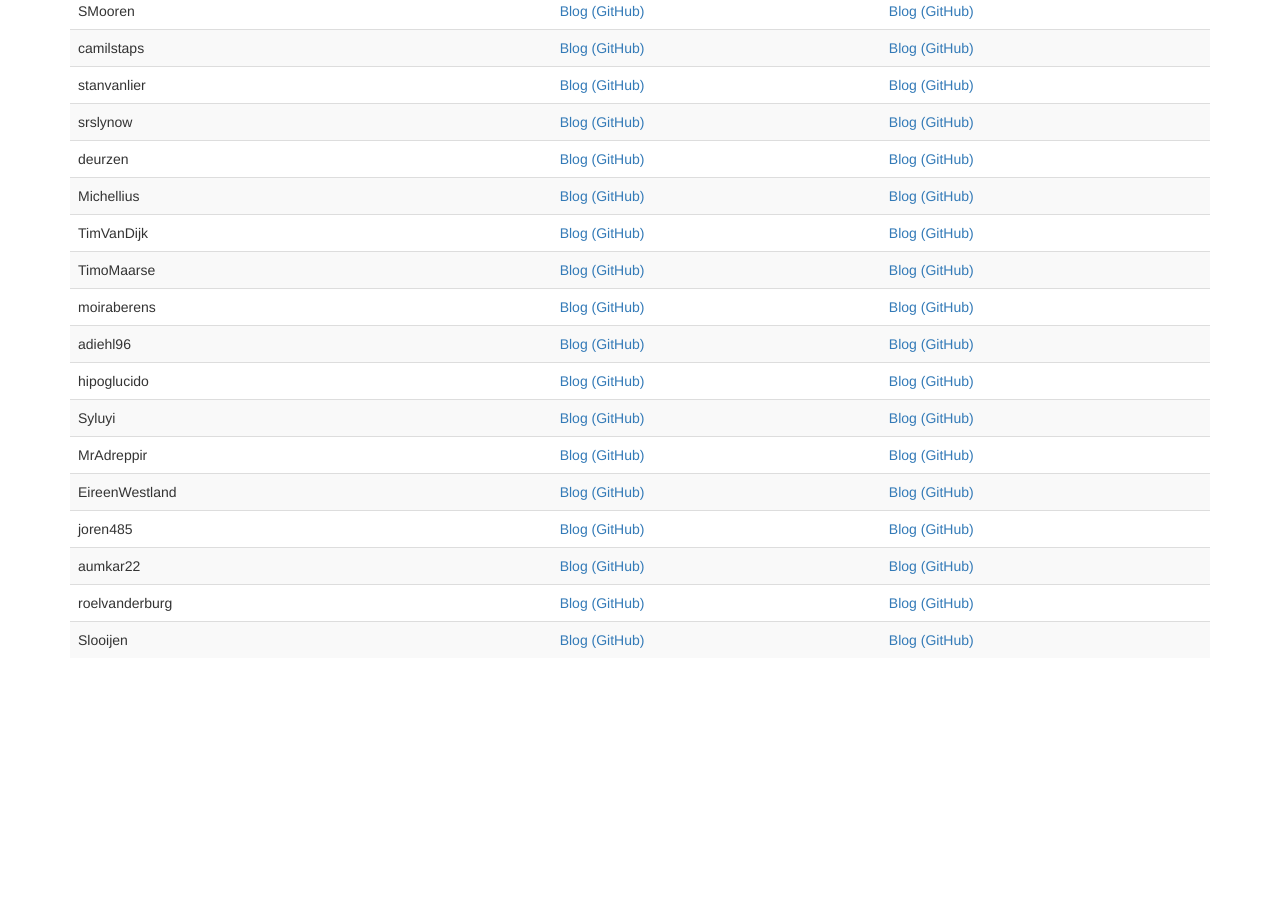
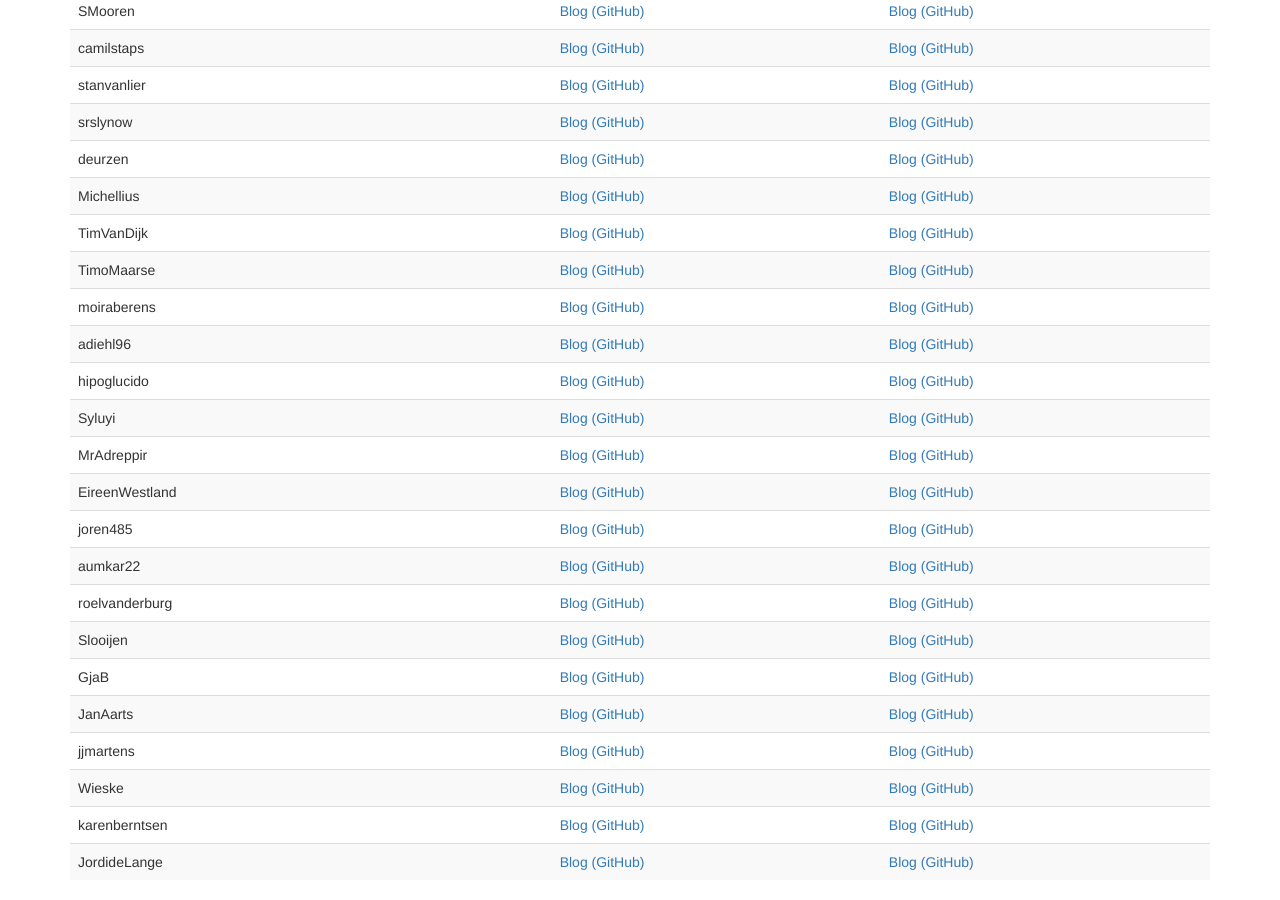
Before and after one commit to Thelukepet/course, a Jekyll site: the page assignments/peer-review-A3.html, which Jekyll copies as it is, in a window 1280 px wide and 900 px high, scrolled down 670 px. Built offline with Jekyll 4.4.1, drawn with Linux system fonts in a browser that asks for light colours; before the commit the page ends 1348 px from its top, so only the background shows below that.

Commit message:
Updated manually with missing students

```diff
--- a/assignments/peer-review-A3.html
+++ b/assignments/peer-review-A3.html
@@ -229,6 +229,52 @@
     <td><a href="https://rubigdata.github.io/bigdata-blog-2017-Jelmer-ja">Blog</a> <a href="https://github.com/rubigdata/spark-2017-Jelmer-ja">(GitHub)</a></td>
 </tr>
 
+<!-- Added manually:
+
+GjaB
+JanAarts
+jjmartens
+Wieske
+karenberntsen
+JordideLange
+
+  -->
+<tr>
+    <td>GjaB</td>
+    <td><a href="https://rubigdata.github.io/bigdata-blog-2017-JanAarts">Blog</a> <a href="https://github.com/rubigdata/spark-2017-JanAarts">(GitHub)</a></td>
+    <td><a href="https://rubigdata.github.io/bigdata-blog-2017-jjmartens">Blog</a> <a href="https://github.com/rubigdata/spark-2017-jjmartens">(GitHub)</a></td>
+</tr>
+
+<tr>
+    <td>JanAarts</td>
+    <td><a href="https://rubigdata.github.io/bigdata-blog-2017-Wieske">Blog</a> <a href="https://github.com/rubigdata/spark-2017-Wiekse">(GitHub)</a></td>
+    <td><a href="https://rubigdata.github.io/bigdata-blog-2017-karenberntsen">Blog</a> <a href="https://github.com/rubigdata/spark-2017-karenberntsen">(GitHub)</a></td>
+</tr>
+
+<tr>
+    <td>jjmartens</td>
+    <td><a href="https://rubigdata.github.io/bigdata-blog-2017-karenberntsen">Blog</a> <a href="https://github.com/rubigdata/spark-2017-karenberntsen">(GitHub)</a></td>
+    <td><a href="https://rubigdata.github.io/bigdata-blog-2017-JordideLange">Blog</a> <a href="https://github.com/rubigdata/spark-2017-JordideLange">(GitHub)</a></td>
+</tr>
+
+<tr>
+    <td>Wieske</td>
+    <td><a href="https://rubigdata.github.io/bigdata-blog-2017-JordideLange">Blog</a> <a href="https://github.com/rubigdata/spark-2017-JordideLange">(GitHub)</a></td>
+    <td><a href="https://rubigdata.github.io/bigdata-blog-2017-GjaB">Blog</a> <a href="https://github.com/rubigdata/spark-2017-GjaB">(GitHub)</a></td>
+</tr>
+
+<tr>
+    <td>karenberntsen</td>
+    <td><a href="https://rubigdata.github.io/bigdata-blog-2017-GjaB">Blog</a> <a href="https://github.com/rubigdata/spark-2017-GjaB">(GitHub)</a></td>
+    <td><a href="https://rubigdata.github.io/bigdata-blog-2017-JanAarts">Blog</a> <a href="https://github.com/rubigdata/spark-2017-JanAarts">(GitHub)</a></td>
+</tr>
+
+<tr>
+    <td>JordideLange</td>
+    <td><a href="https://rubigdata.github.io/bigdata-blog-2017-JanAarts">Blog</a> <a href="https://github.com/rubigdata/spark-2017-JanAarts">(GitHub)</a></td>
+    <td><a href="https://rubigdata.github.io/bigdata-blog-2017-jjmartens">Blog</a> <a href="https://github.com/rubigdata/spark-2017-jjmartens">(GitHub)</a></td>
+</tr>
+
             </tbody>
           </table>
     </div>
```
